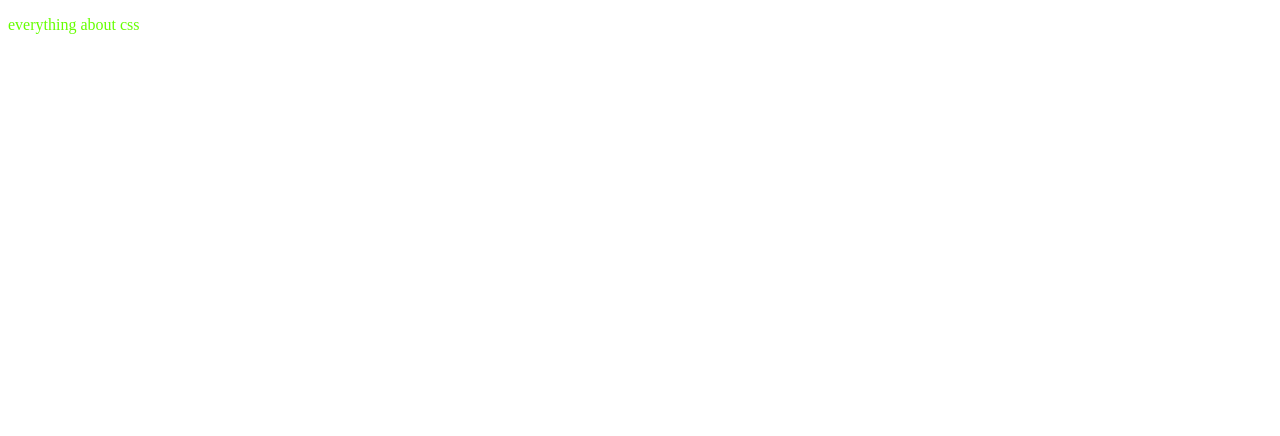
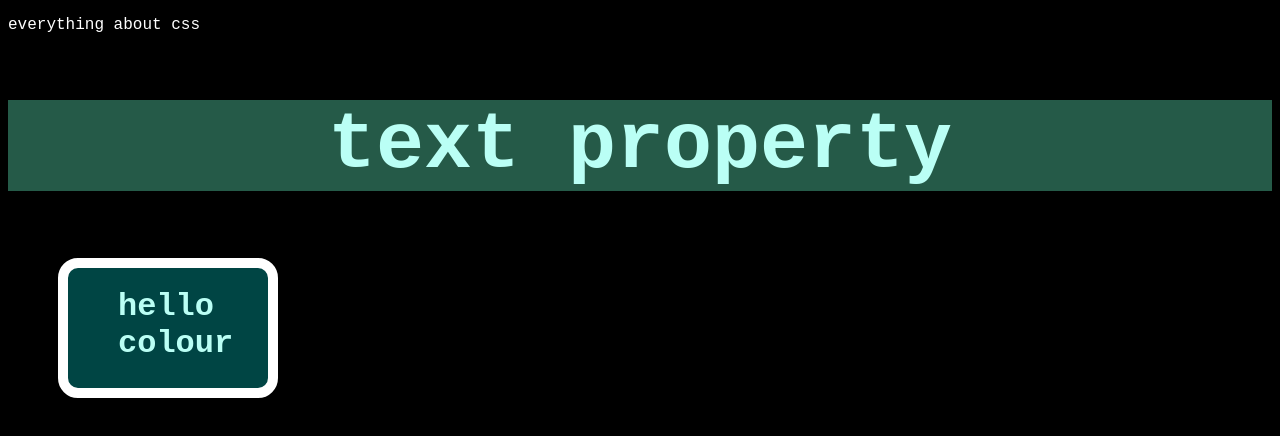
Before and after one commit to milankatira/complete-web-development, a plain HTML site: page css/index.html in a window 1280 px wide. Drawn offline with Linux system fonts and the light colour scheme.

Commit message:
initial comit

```diff
--- /dev/null
+++ b/css/index.css
@@ -0,0 +1,33 @@
+
+p {
+  font-weight: 100;
+}
+
+body {
+  font-family: "Inconsolata", monospace;
+  background-color:#000000;
+  color:#bafff5;
+}
+
+.title {
+  background-color: #004544;
+  color:#bafff5;
+  height: 80px;
+  width: 100px;
+
+  border: 10px solid white;
+
+  border-radius: 20px;
+  padding: 20px 50px 20px 50px;
+  margin: 20px 50px 20px 50px;
+
+  text-align: left;
+}
+
+.text  {
+  text-align: left;
+  text-align: left;
+  text-align: center;
+  background-color: rgb(37, 90, 72);
+  font-size: 80px;
+}
--- a/css/index.html
+++ b/css/index.html
@@ -6,10 +6,23 @@
     <meta http-equiv="X-UA-Compatible" content="IE=edge">
     <meta name="viewport" content="width=device-width, initial-scale=1.0">
     <title>css</title>
+    <!-- <style>
+        p {
+            background-color: rgb(37, 90, 72);
+            font-size: 20px;
+        }
+    </style> -->
+    <link rel="stylesheet" href="index.css">
 </head>
 
 <body>
-    <p style="color:rgb(102, 255, 0)">everything about css</p>
+    <!-- inline css -->
+    <p style="color:rgb(255, 255, 255)  ">everything about css</p>
+    <h2 class="text" >text property</h2>
+    <h1 class="title">hello colour  </h1>
+
+
 </body>
 
+
 </html>
```
